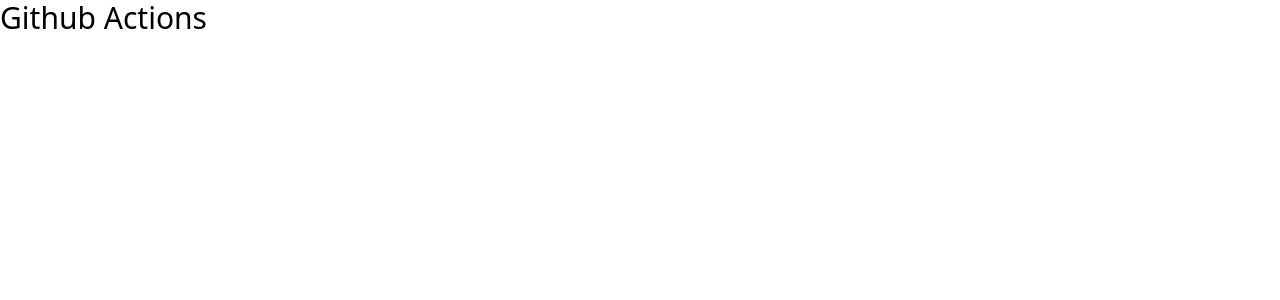
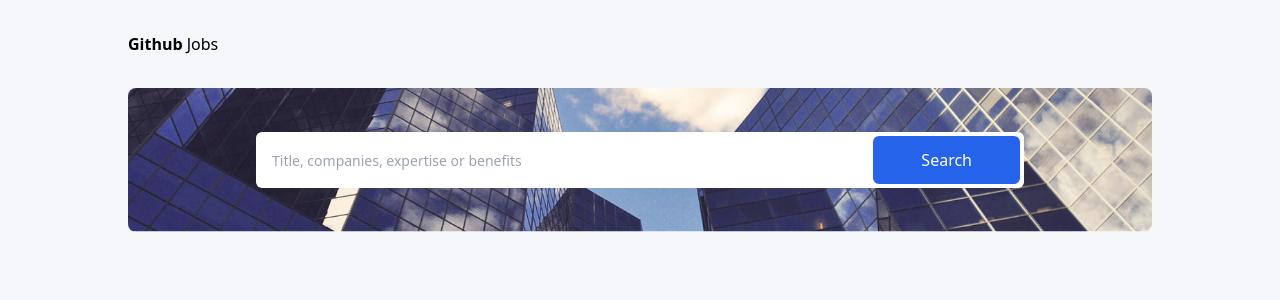
Before and after one commit to lucasmzz/github-jobs, a Next.js app: page / in a window 1280 px wide. Shown: the top 300 px of the page. Built offline with nearby package versions, Linux system fonts and the light colour scheme.

Commit message:
sketched search bar

```diff
--- /dev/null
+++ b/src/components/Header.tsx
@@ -0,0 +1,9 @@
+export default function Header() {
+  return (
+    <div>
+      <h1>
+        <span className="font-bold">Github</span> Jobs
+      </h1>
+    </div>
+  );
+}
--- /dev/null
+++ b/src/components/Search.tsx
@@ -0,0 +1,16 @@
+export default function Search() {
+  return (
+    <div className="flex items-center justify-center rounded-lg h-36 bg-[url('../../public/images/bgsearch.png')] bg-no-repeat bg-cover bg-center mt-8">
+      <div className="w-9/12 h-14 flex content-center relative">
+        <input
+          type="text"
+          placeholder="Title, companies, expertise or benefits"
+          className="h-full w-full rounded-md text-sm px-4"
+        />
+        <div className="bg-blue-600 text-white px-12 py-4 absolute top-1 right-1 h-12 rounded-md hover:cursor-pointer">
+          <p className="leading-4">Search</p>
+        </div>
+      </div>
+    </div>
+  );
+}
--- a/src/pages/index.tsx
+++ b/src/pages/index.tsx
@@ -1,16 +1,19 @@
 import Head from "next/head";
+import Header from "@/components/Header";
+import Search from "@/components/Search";
 
 export default function Home() {
   return (
     <>
       <Head>
-        <title>Create Next App</title>
+        <title>Github Jobs</title>
         <meta name="description" content="Generated by create next app" />
         <meta name="viewport" content="width=device-width, initial-scale=1" />
         <link rel="icon" href="/favicon.ico" />
       </Head>
-      <div className="text-3xl">
-        <h1>Github Actions</h1>
+      <div className="bg-main-gray min-h-screen pt-8 px-32">
+        <Header />
+        <Search />
       </div>
     </>
   );
--- a/tailwind.config.js
+++ b/tailwind.config.js
@@ -9,7 +9,11 @@
     "./src/**/*.{js,ts,jsx,tsx}",
   ],
   theme: {
-    extend: {},
+    extend: {
+      colors: {
+        "main-gray": "#f6f7fb",
+      },
+    },
   },
   plugins: [],
 };
```
Also changed, not shown: public/images/bgsearch.png (added).
